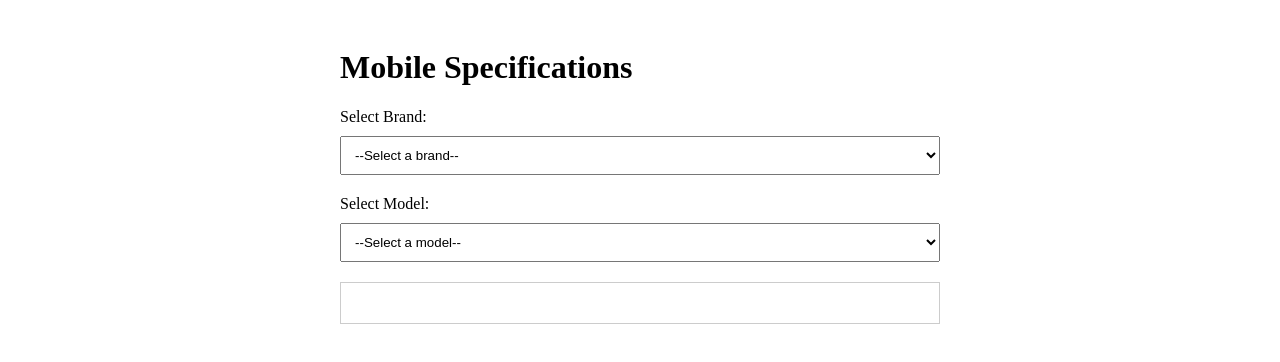
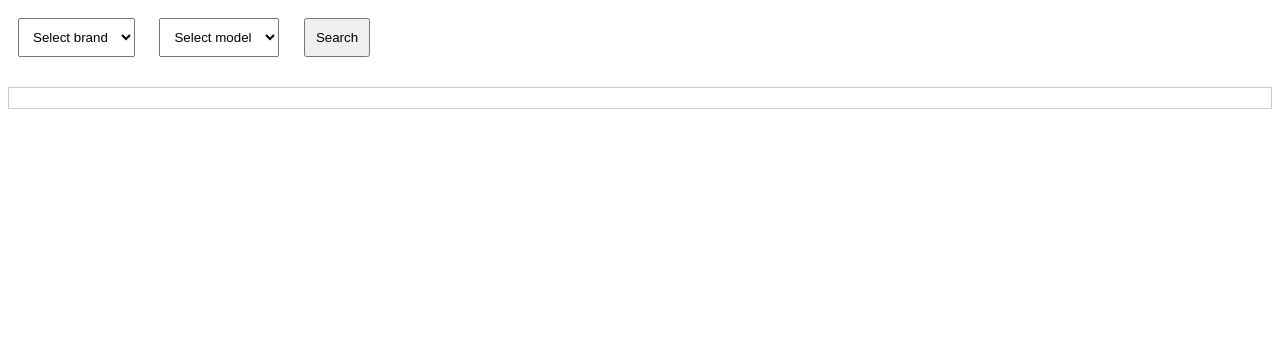
Before and after one commit to MiznaMasood/Assignment-2, a plain HTML site: page index.html in a window 1280 px wide. Drawn offline with Linux system fonts and the light colour scheme.

Commit message:
Add files via upload

```diff
--- a/app.js
+++ b/app.js
@@ -594,51 +594,45 @@ var mobiles = {
     },
   };
 
-  document.addEventListener('DOMContentLoaded', () => {
-    const brandSelect = document.getElementById('brand-select');
-    for (const brand in mobiles) {
-        brandSelect.add(new Option(brand, brand));
-    }
-});
+  let brand = document.getElementById('brand')
 
-function updateModels() {
-    const brandSelect = document.getElementById('brand-select');
-    const modelSelect = document.getElementById('model-select');
-    const selectedBrand = brandSelect.value;
+  let model = document.getElementById('model')
 
-    modelSelect.innerHTML = '<option value="">--Select a model--</option>';
+  var brandsKeys = Object.keys(mobiles)
 
-    if (selectedBrand) {
-        for (const model in mobiles[selectedBrand]) {
-            modelSelect.add(new Option(model, model));
-        }
-    }
+  for(var i = 0; i < brandsKeys.length;i++){
+    brand.innerHTML += `<option>${brandsKeys[i]}<option>`
+    console.log(brandsKeys[i])
+  }
+
+  function selectBrand(){
+    let selectBrand = brand.value;
+    let allModels = Object.keys(mobiles[selectBrand]);
+
+    for(var i = 0; i < allModels.length;i++){
+      model.innerHTML += `<option>${allModels[i]}<option>`}
+      console.log("allModels ==>", allModels)
+  }
+
+
+function searchBtn() {
+  let brand = document.getElementById('brand').value;
+  let model = document.getElementById('model').value;
+  let detailsDiv = document.getElementById('mobile-details');
+
+  if (brand && model) {
+      let mobileDetails = mobiles[brand][model];
+      let detailsHTML = `<h2>${brand} ${model}</h2>`;
+      for (let key in mobileDetails) {
+          detailsHTML += `<p><strong>${key}:</strong> ${JSON.stringify(mobileDetails[key], null, 2)}</p>`;
+      }
+      detailsDiv.innerHTML = detailsHTML;
+  } else {
+      detailsDiv.innerHTML = 'Please select both brand and model.';
+  }
 }
 
-function displayDetails() {
-    const brandSelect = document.getElementById('brand-select');
-    const modelSelect = document.getElementById('model-select');
-    const detailsDiv = document.getElementById('mobile-details');
-    const selectedBrand = brandSelect.value;
-    const selectedModel = modelSelect.value;
 
-    if (selectedBrand && selectedModel) {
-        const mobile = mobiles[selectedBrand][selectedModel];
-        detailsDiv.innerHTML = `
-            <h2>${selectedBrand} ${selectedModel}</h2>
-            <p><strong>Processor:</strong> ${mobile.processor}</p>
-            <p><strong>RAM:</strong> ${mobile.memory.ram} GB</p>
-            <p><strong>Storage:</strong> ${mobile.memory.storage} GB</p>
-            <p><strong>Rear Camera:</strong> ${mobile.camera.rear.main} MP (main), ${mobile.camera.rear.ultrawide} MP (ultrawide), ${mobile.camera.rear.telephoto} MP (telephoto), ${mobile.camera.rear.telephotoPeriscope} MP (telephoto periscope)</p>
-            <p><strong>Front Camera:</strong> ${mobile.camera.front} MP</p>
-            <p><strong>Battery:</strong> ${mobile.battery} mAh</p>
-            <p><strong>Operating System:</strong> ${mobile.operatingSystem}</p>
-            <p><strong>Special Features:</strong> ${mobile.specialFeatures.join(', ')}</p>
-        `;
-    } else {
-        detailsDiv.innerHTML = '';
-    }
-}
 
 
 
--- a/index.html
+++ b/index.html
@@ -1,3 +1,5 @@
+
+
 <!DOCTYPE html>
 <html lang="en">
 <head>
@@ -7,20 +9,18 @@
     <link rel="stylesheet" href="style.css">
 </head>
 <body>
-    <div class="container">
-        <h1>Mobile Specifications</h1>
-        <label for="brand-select">Select Brand:</label>
-        <select id="brand-select" onchange="updateModels()">
-            <option value="">--Select a brand--</option>
-        </select>
+    <select id="brand" onchange="selectBrand()">
+        <option value="">Select brand</option>
+    </select>
 
-        <label for="model-select">Select Model:</label>
-        <select id="model-select" onchange="displayDetails()">
-            <option value="">--Select a model--</option>
-        </select>
+    <select id="model">
+        <option value="">Select model</option>
+    </select>
 
-        <div id="mobile-details" class="mobile-details"></div>
-    </div>
+    <button onclick="searchBtn()">Search</button>
+
+    <div id="mobile-details"></div>
+
     <script src="app.js"></script>
 </body>
 </html>
--- a/style.css
+++ b/style.css
@@ -1,22 +1,16 @@
-.container {
-    max-width: 600px;
-    margin: 0 auto;
-    padding: 20px;
+
+
+body {
+    font-family: Arial, sans-serif;
 }
 
-label {
-    display: block;
-    margin-top: 20px;
-}
-
-select {
-    width: 100%;
+select, button {
+    margin: 10px;
     padding: 10px;
-    margin-top: 10px;
 }
 
 #mobile-details {
     margin-top: 20px;
-    padding: 20px;
     border: 1px solid #ccc;
+    padding: 10px;
 }
```
